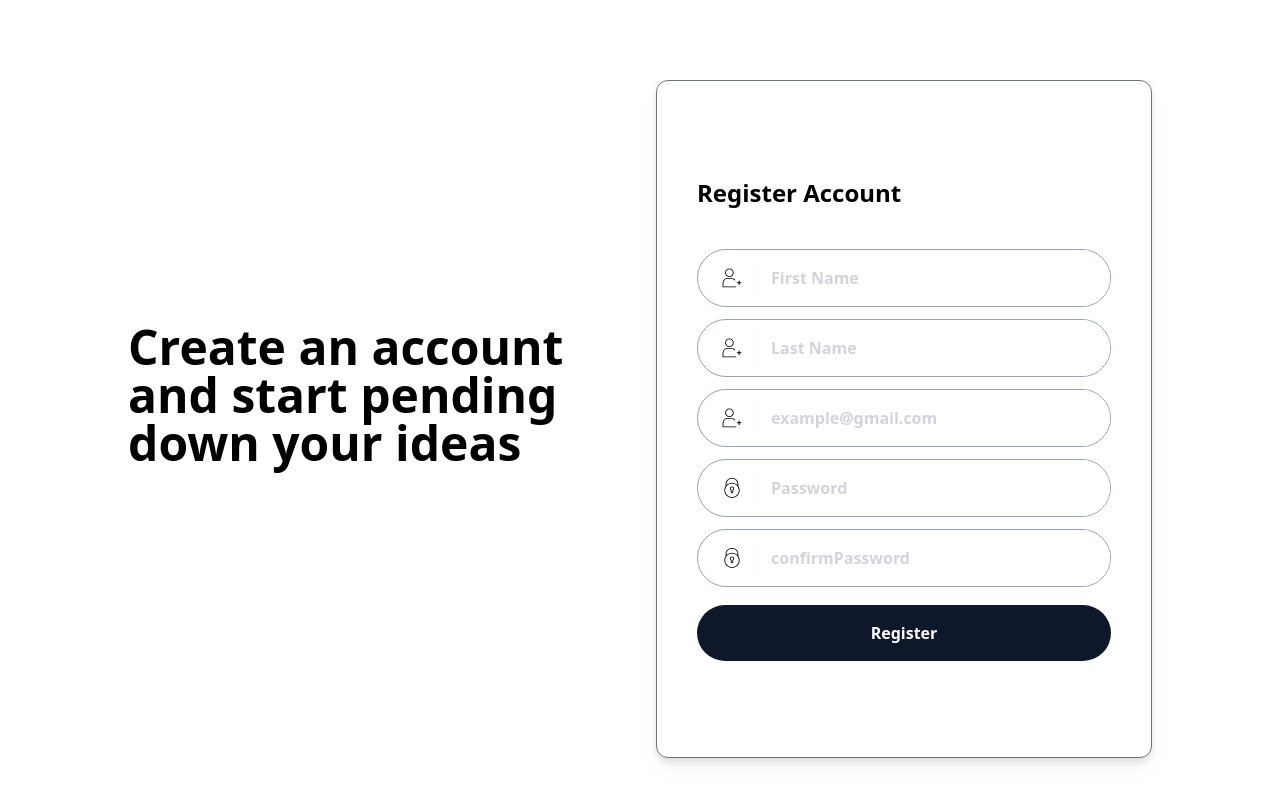
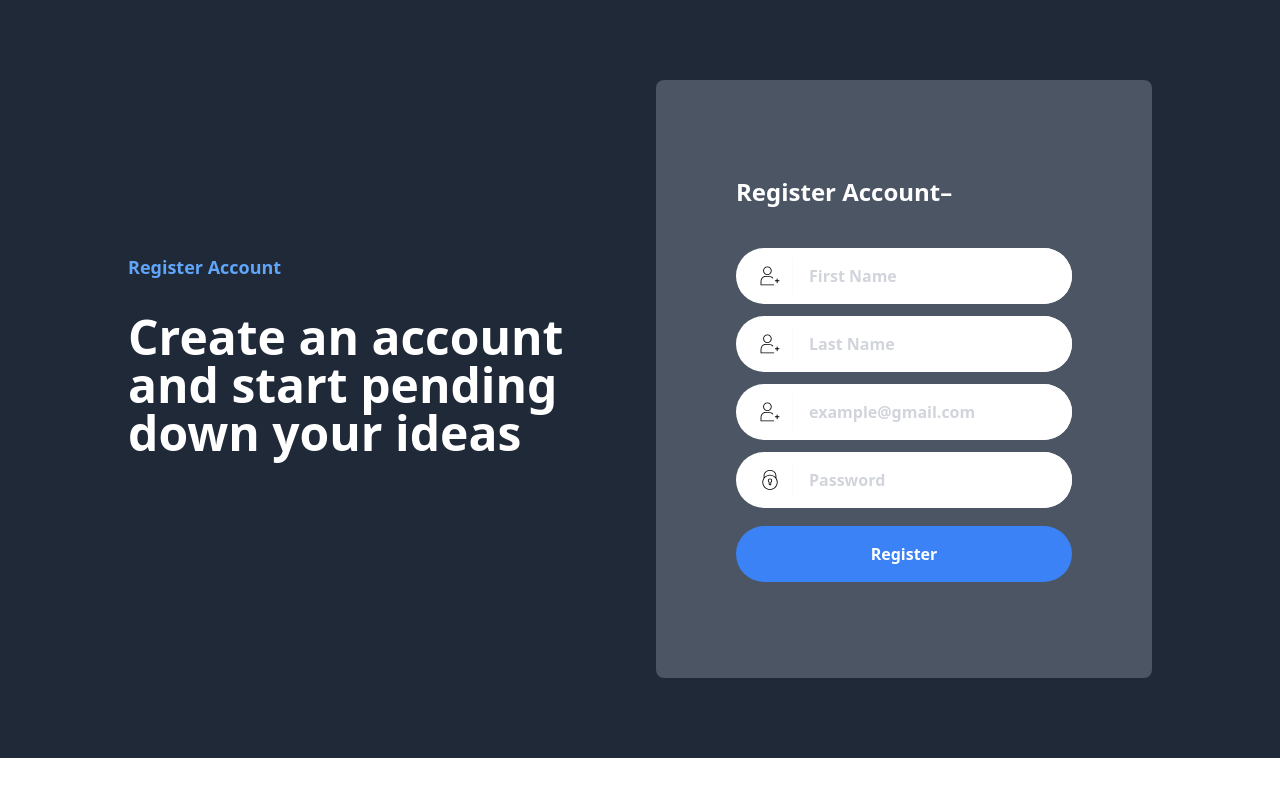
Before and after one commit to ramya45r/blog_front-end, a React (Create React App) app: page /register in a window 1280 px wide. Shown: the top 802 px of the page. Built offline with nearby package versions, Linux system fonts and the light colour scheme.

Commit message:
signup almost completed

```diff
--- a/src/components/HomePage/Users/Register/Register.js
+++ b/src/components/HomePage/Users/Register/Register.js
@@ -1,97 +1,55 @@
 import React from "react";
-import {useFormik} from "formik"
+import { useFormik } from "formik";
 import * as Yup from "yup";
-import { useDispatch, useSelector } from "react-redux";
-import { useNavigate } from "react-router-dom";
 
-import {toast} from 'react-toastify'
-import { registerUserAction } from "../../../../redux/slices/users/usersSlices";
-
-// Form Schema
-
-const formSchema =Yup.object({
-  firstname:Yup.string().required("First name is required"),
-  lastname:Yup.string().required("Last name is required"),
-  email:Yup.string().required("Email is required"),
-  password:Yup.string().required("Password is required"),
-  confirmpassword: Yup.string().required("Confirm Password is required"),
-
-})
-
+//Form schema
+const formSchema = Yup.object({
+  firstName: Yup.string().required("First Name is required"),
+  lastName: Yup.string().required("Last Name is required"),
+  email: Yup.string().required("Email is required"),
+  password: Yup.string().required("Password is required"),
+});
 //-------------------------------
 //Register
 //-------------------------------
 const Register = () => {
-//dispatch
-const dispatch = useDispatch();
-const Navigate = useNavigate();
-
   //formik
-const formik =useFormik({
-  initialValues:{
-    firstname:"",
-    lastname:"",
-    email:"",
-    password:"",
-    confirmpassword: "",
+  const formik = useFormik({
+    initialValues: {
+      firstName: "",
+      lastName: "",
+      email: "",
+      password: "",
     },
-
-  onSubmit:( values) => {
-    if (values.password !== values.confirmpassword) {
-      //console.log(values.password, values.confirmpassword);
-       toast.error('Passwords are not equal')
-
-    }
-    else{
-
-
-    dispatch(registerUserAction(values));
+    onSubmit: values => {
       console.log(values);
-
-    }
     },
     validationSchema: formSchema,
   });
-// select state from store
-const storeData = useSelector(store=>store?.users)
-const {loading,appErr,serverErr,registered}= storeData;
-//redirect
-if(registered){
-  if (registered) {
-    Navigate("/login");
-  }
-}
+
   return (
-    <section className="relative py-20 2xl:py-40 bg-black-800 overflow-hidden">
+    <section className="relative py-20 2xl:py-40 bg-gray-800 overflow-hidden">
       <div className="relative container px-4 mx-auto">
         <div className="max-w-5xl mx-auto">
           <div className="flex flex-wrap items-center -mx-4">
             <div className="w-full lg:w-1/2 px-4 mb-16 lg:mb-0">
               <div className="max-w-md">
-                {/* <span className="text-lg text-blue-400 font-bold">
+                <span className="text-lg text-blue-400 font-bold">
                   Register Account
-                </span> */}
-
-                <h2 className=" mb-12 text-5xl font-bold font-heading text-black">
+                </span>
+                <h2 className="mt-8 mb-12 text-5xl font-bold font-heading text-white">
                   Create an account and start pending down your ideas
                 </h2>
               </div>
             </div>
-            <div className="w-full lg:w-1/2 px-4 ">
-            <div className="px-6 lg:px-10 py-12 lg:py-24 bg-white rounded-xl border border-gray-500 drop-shadow-lg">
+            <div className="w-full lg:w-1/2 px-4">
+              <div className="px-6 lg:px-20 py-12 lg:py-24 bg-gray-600 rounded-lg">
                 <form onSubmit={formik.handleSubmit}>
-                  <h3 className="mb-10 text-2xl text-black font-bold font-heading">
-                    Register Account
-                    {/* display error message*/}
-                    {appErr || serverErr ? (
-                      <div className="text-red-400">
-                        {serverErr} {appErr}
-                      </div>
-                    ) : null}
+                  <h3 className="mb-10 text-2xl text-white font-bold font-heading">
+                    Register Account–
                   </h3>
-
                   {/* First name */}
-                  <div className="flex items-center pl-6 mb-3 bg-white rounded-full border border-slate-400">
+                  <div className="flex items-center pl-6 mb-3 bg-white rounded-full">
                     <span className="inline-block pr-3 py-2 border-r border-gray-50">
                       <svg
                         className="w-5 h-5"
@@ -102,8 +60,8 @@ if(registered){
                         xmlns="http://www.w3.org/2000/svg"
                       >
                         <path
-                         fillRule="evenodd"
-                         clipRule="evenodd"
+                          fill-rule="evenodd"
+                          clip-rule="evenodd"
                           d="M7.29593 0.492188C4.81333 0.492188 2.80078 2.50474 2.80078 4.98734C2.80078 7.46993 4.81333 9.48248 7.29593 9.48248C9.77851 9.48248 11.7911 7.46993 11.7911 4.98734C11.7911 2.50474 9.77851 0.492188 7.29593 0.492188ZM3.69981 4.98734C3.69981 3.00125 5.30985 1.39122 7.29593 1.39122C9.28198 1.39122 10.892 3.00125 10.892 4.98734C10.892 6.97342 9.28198 8.58346 7.29593 8.58346C5.30985 8.58346 3.69981 6.97342 3.69981 4.98734Z"
                           fill="black"
                         ></path>
@@ -131,9 +89,9 @@ if(registered){
                       </svg>
                     </span>
                     <input
-                     value={formik.values.firstname}
-                     onChange={formik.handleChange("firstname")}
-                     onBlur={formik.handleBlur("firstname")}
+                      value={formik.values.firstName}
+                      onChange={formik.handleChange("firstName")}
+                      onBlur={formik.handleBlur("firstName")}
                       className="w-full pl-4 pr-6 py-4 font-bold placeholder-gray-300 rounded-r-full focus:outline-none"
                       type="firstName"
                       placeholder="First Name"
@@ -141,10 +99,10 @@ if(registered){
                   </div>
                   {/* Err msg*/}
                   <div className="text-red-400 mb-2">
-                     {formik.touched.firstname && formik.errors.firstname}
+                    {formik.touched.firstName && formik.errors.firstName}
                   </div>
                   {/* Last name */}
-                  <div className="flex items-center pl-6 mb-3 bg-white rounded-full border border-slate-400">
+                  <div className="flex items-center pl-6 mb-3 bg-white rounded-full">
                     <span className="inline-block pr-3 py-2 border-r border-gray-50">
                       <svg
                         className="w-5 h-5"
@@ -155,8 +113,8 @@ if(registered){
                         xmlns="http://www.w3.org/2000/svg"
                       >
                         <path
-                          fillRule="evenodd"
-                          clipRule="evenodd"
+                          fill-rule="evenodd"
+                          clip-rule="evenodd"
                           d="M7.29593 0.492188C4.81333 0.492188 2.80078 2.50474 2.80078 4.98734C2.80078 7.46993 4.81333 9.48248 7.29593 9.48248C9.77851 9.48248 11.7911 7.46993 11.7911 4.98734C11.7911 2.50474 9.77851 0.492188 7.29593 0.492188ZM3.69981 4.98734C3.69981 3.00125 5.30985 1.39122 7.29593 1.39122C9.28198 1.39122 10.892 3.00125 10.892 4.98734C10.892 6.97342 9.28198 8.58346 7.29593 8.58346C5.30985 8.58346 3.69981 6.97342 3.69981 4.98734Z"
                           fill="black"
                         ></path>
@@ -184,9 +142,9 @@ if(registered){
                       </svg>
                     </span>
                     <input
-                    value={formik.values.lastname}
-                    onChange={formik.handleChange("lastname")}
-                    onBlur={formik.handleBlur("lastname")}
+                      value={formik.values.lastName}
+                      onChange={formik.handleChange("lastName")}
+                      onBlur={formik.handleBlur("lastName")}
                       className="w-full pl-4 pr-6 py-4 font-bold placeholder-gray-300 rounded-r-full focus:outline-none"
                       type="lastName"
                       placeholder="Last Name"
@@ -194,10 +152,10 @@ if(registered){
                   </div>
                   {/* Err msg*/}
                   <div className="text-red-400 mb-2">
-                    {formik.touched.lastname && formik.errors.lastname}
+                    {formik.touched.lastName && formik.errors.lastName}
                   </div>
                   {/* Email */}
-                  <div className="flex items-center pl-6 mb-3 bg-white rounded-full border border-slate-400">
+                  <div className="flex items-center pl-6 mb-3 bg-white rounded-full">
                     <span className="inline-block pr-3 py-2 border-r border-gray-50">
                       <svg
                         className="w-5 h-5"
@@ -208,8 +166,8 @@ if(registered){
                         xmlns="http://www.w3.org/2000/svg"
                       >
                         <path
-                          fillRule="evenodd"
-                          clipRule="evenodd"
+                          fill-rule="evenodd"
+                          clip-rule="evenodd"
                           d="M7.29593 0.492188C4.81333 0.492188 2.80078 2.50474 2.80078 4.98734C2.80078 7.46993 4.81333 9.48248 7.29593 9.48248C9.77851 9.48248 11.7911 7.46993 11.7911 4.98734C11.7911 2.50474 9.77851 0.492188 7.29593 0.492188ZM3.69981 4.98734C3.69981 3.00125 5.30985 1.39122 7.29593 1.39122C9.28198 1.39122 10.892 3.00125 10.892 4.98734C10.892 6.97342 9.28198 8.58346 7.29593 8.58346C5.30985 8.58346 3.69981 6.97342 3.69981 4.98734Z"
                           fill="black"
                         ></path>
@@ -245,11 +203,11 @@ if(registered){
                       placeholder="example@gmail.com"
                     />
                   </div>
-                  {/* password*/}
+                  {/* Err msg*/}
                   <div className="text-red-400 mb-2">
                     {formik.touched.email && formik.errors.email}
                   </div>
-                  <div className="flex items-center pl-6 mb-3 bg-white rounded-full border border-slate-400">
+                  <div className="flex items-center pl-6 mb-3 bg-white rounded-full">
                     <span className="inline-block pr-3 py-2 border-r border-gray-50">
                       <svg
                         className="w-5 h-5"
@@ -278,64 +236,19 @@ if(registered){
                       placeholder="Password"
                     />
                   </div>
-                  {/* confirm password*/}
+                  {/* Err msg*/}
                   <div className="text-red-400 mb-2">
                     {formik.touched.password && formik.errors.password}
                   </div>
 
-                  <div className="flex items-center pl-6 mb-3 bg-white rounded-full border border-slate-400">
-                    <span className="inline-block pr-3 py-2 border-r border-gray-50">
-                      <svg
-                        className="w-5 h-5"
-                        width="17"
-                        height="21"
-                        viewBox="0 0 17 21"
-                        fill="none"
-                        xmlns="http://www.w3.org/2000/svg"
-                      >
-                        <path
-                          d="M15.184 8.48899H15.2011V6.25596C15.2011 2.6897 12.3193 0 8.49924 0C4.67919 0 1.7974 2.6897 1.7974 6.25596V8.48899H1.81568C0.958023 9.76774 0.457031 11.3049 0.457031 12.9569C0.457031 17.3921 4.06482 21 8.49924 21C12.9341 21 16.5424 17.3922 16.5428 12.9569C16.5428 11.3049 16.0417 9.76774 15.184 8.48899ZM2.69098 6.25596C2.69098 3.14895 5.13312 0.893578 8.49924 0.893578C11.8654 0.893578 14.3075 3.14895 14.3075 6.25596V7.39905C12.8423 5.86897 10.7804 4.91468 8.49966 4.91468C6.21837 4.91468 4.15607 5.86946 2.69098 7.40017V6.25596ZM8.49966 20.1064C4.55762 20.1064 1.35061 16.8989 1.35061 12.9569C1.35061 9.01534 4.5572 5.80826 8.49924 5.80826C12.4422 5.80826 15.6488 9.01534 15.6492 12.9569C15.6492 16.8989 12.4426 20.1064 8.49966 20.1064Z"
-                          fill="black"
-                        ></path>
-                        <path
-                          d="M8.49957 8.93567C7.26775 8.93567 6.26562 9.93779 6.26562 11.1696C6.26562 11.8679 6.60247 12.5283 7.1592 12.9474V14.7439C7.1592 15.4829 7.76062 16.0843 8.49957 16.0843C9.2381 16.0843 9.83994 15.4829 9.83994 14.7439V12.9474C10.3966 12.5278 10.7335 11.8679 10.7335 11.1696C10.7335 9.93779 9.7309 8.93567 8.49957 8.93567ZM9.16793 12.3228C9.03032 12.4023 8.94636 12.5502 8.94636 12.7088V14.7439C8.94636 14.9906 8.74572 15.1907 8.49957 15.1907C8.25342 15.1907 8.05278 14.9906 8.05278 14.7439V12.7088C8.05278 12.5502 7.96833 12.4032 7.83072 12.3228C7.41026 12.078 7.1592 11.6468 7.1592 11.1696C7.1592 10.4307 7.76062 9.82925 8.49957 9.82925C9.2381 9.82925 9.83994 10.4307 9.83994 11.1696C9.83994 11.6468 9.58881 12.078 9.16793 12.3228Z"
-                          fill="black"
-                        ></path>
-                      </svg>
-                    </span>
-                    <input
-                      value={formik.values.confirmpassword}
-                      onChange={formik.handleChange("confirmpassword")}
-                      onBlur={formik.handleBlur("confirmpassword")}
-                      className="w-full pl-4 pr-6 py-4 font-bold placeholder-gray-300 rounded-r-full focus:outline-none"
-                      type="password"
-                      placeholder="confirmPassword"
-                    />
-                  </div>
-                  {/* Err msg*/}
-                  <div className="text-red-400 mb-2">
-                     {formik.touched.confirmpassword && formik.errors.confirmpassword}
-                  </div>
-
                   <div className="inline-flex mb-10"></div>
 
-                 {/*check for loading*/}
-                {loading ?
-                ( <button
-                  disabled
-                  className="py-4 w-full bg-gray-500  text-white font-bold rounded-full transition duration-200"
-                >
-                  Loading please wait...
-                </button>):
-                (
                   <button
                     type="submit"
-                  className="py-4 w-full bg-slate-900 hover:bg-black text-white font-bold rounded-full transition duration-200"
+                    className="py-4 w-full bg-blue-500 hover:bg-blue-600 text-white font-bold rounded-full transition duration-200"
                   >
                     Register
                   </button>
-                )
-              }
                 </form>
               </div>
             </div>
```
Also changed, not shown: src/redux/slices/users/usersSlices.js (+31 -32 lines). Lines whose indentation alone changed are shown as unchanged.
